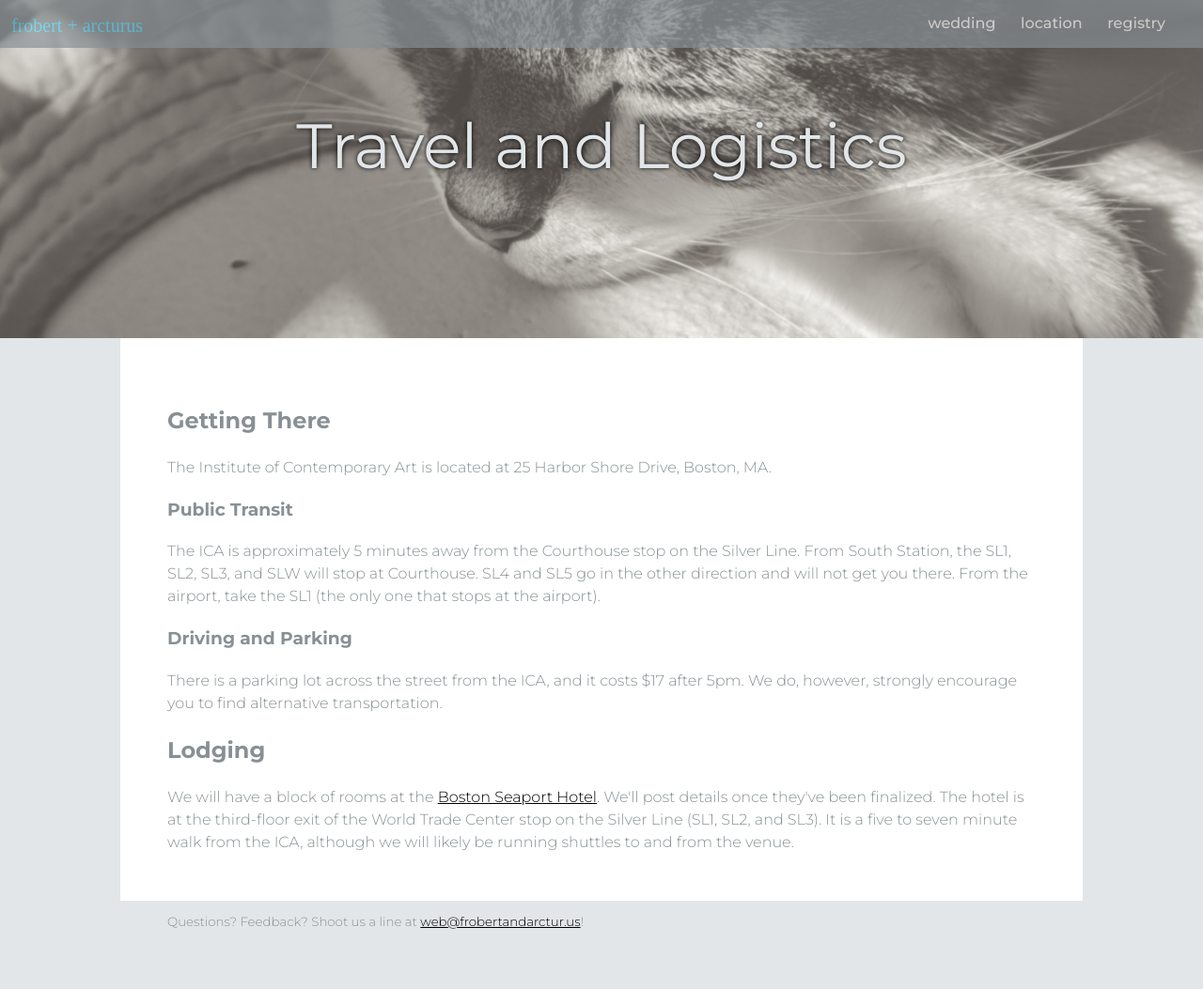
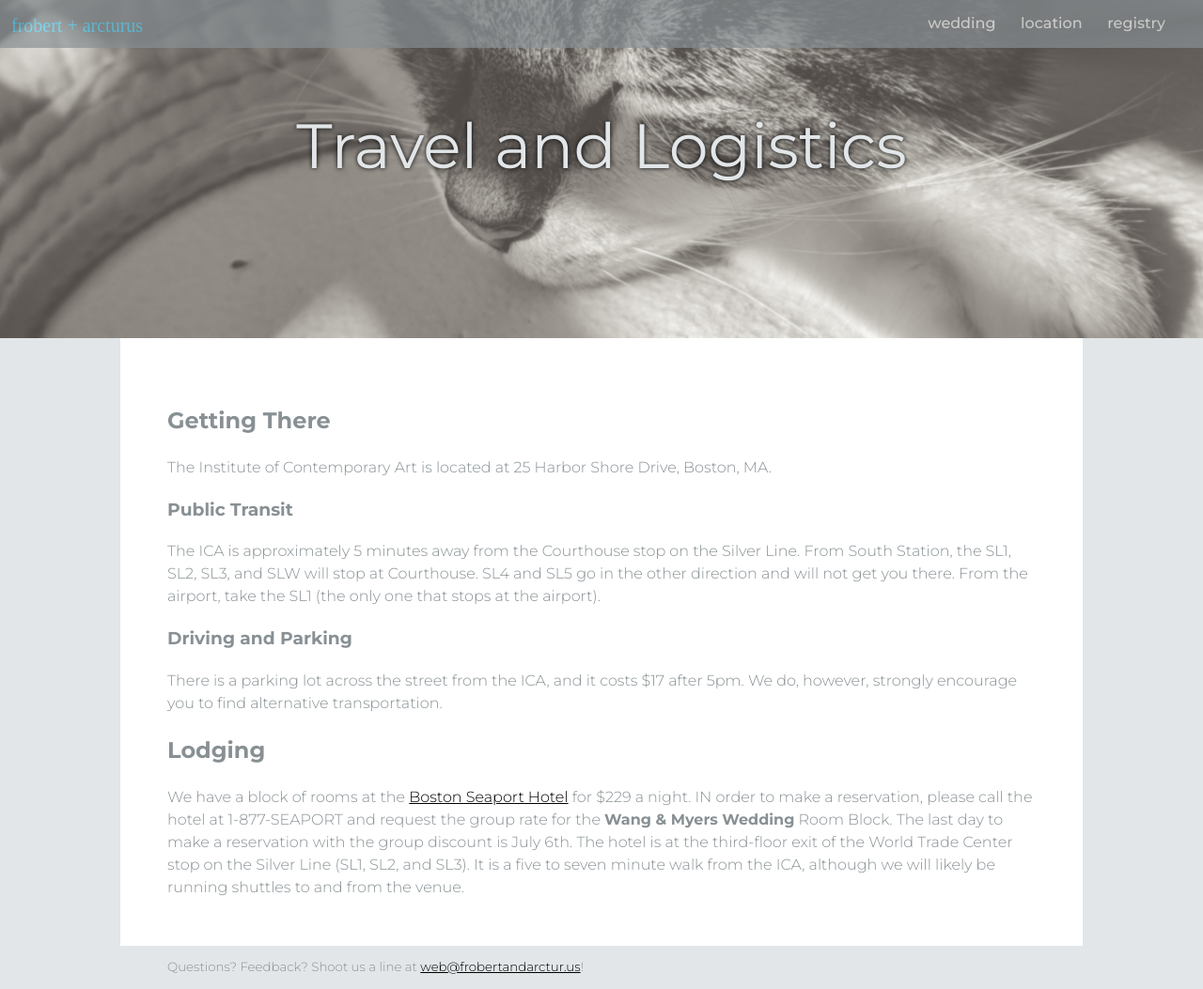
Before and after one commit to catoverdrive/catoverdrive.github.io, a Jekyll site: the page built from location.html, in a window 1280 px wide and 1053 px high. Shown: the whole window at 94% size. Built offline with Jekyll 4.4.1, drawn with Linux system fonts in a browser that asks for light colours; some web fonts are replaced.

Commit message:
add hotel block information

```diff
--- a/location.html
+++ b/location.html
@@ -18,8 +18,11 @@ There is a parking lot across the street from the ICA, and it costs $17 after 5p
 however, strongly encourage you to find alternative transportation.
 
 <h2>Lodging</h2>
-We will have a block of rooms at the <a href="https://www.seaportboston.com/">Boston Seaport Hotel</a>.
-We'll post details once they've been finalized.
+We have a block of rooms at the <a href="https://www.seaportboston.com/">Boston Seaport Hotel</a>
+for $229 a night. IN order to make a reservation, please call the hotel at 1-877-SEAPORT
+and request the group rate for the <b>Wang &amp; Myers Wedding</b> Room Block.
+
+The last day to make a reservation with the group discount is July 6th.
 
 The hotel is at the third-floor exit of the World Trade Center stop on the Silver Line
 (SL1, SL2, and SL3). It is a five to seven minute walk from the ICA, although we will
```
